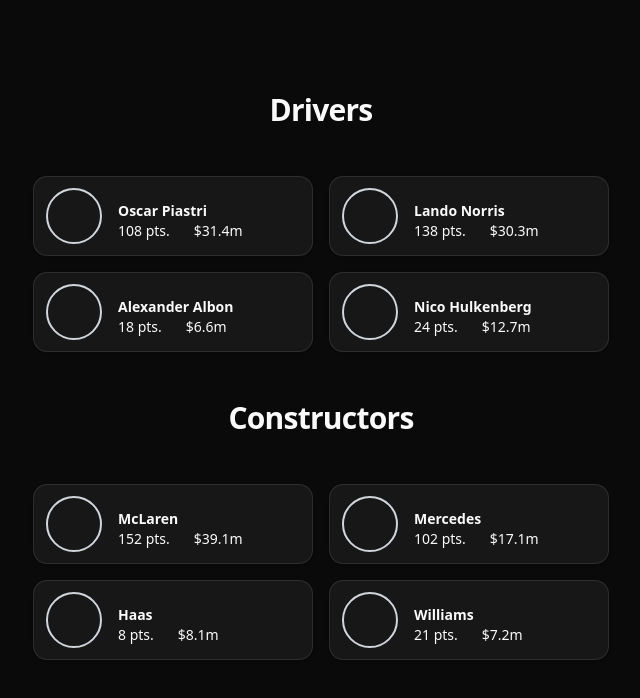
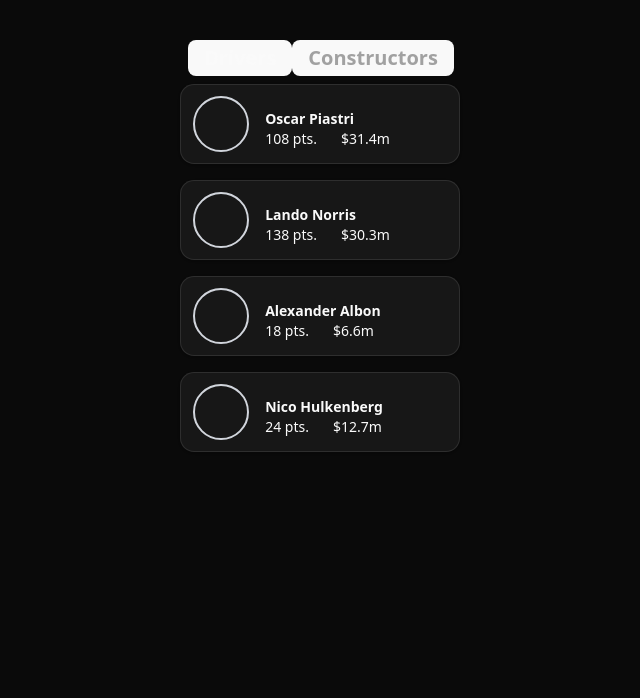
Before and after one commit to emsqrd/f1-companion, a React (Vite) app: page / in a window 1280 px wide. Shown: the top 698 px of the page, without its empty margins (319-959 px from the left). Built offline with nearby package versions, Linux system fonts and the light colour scheme.

Commit message:
feat: making driver/constructor buttons and adding new button variant for them

```diff
--- a/index.html
+++ b/index.html
@@ -4,7 +4,7 @@
     <meta charset="UTF-8" />
     <link rel="icon" type="image/svg+xml" href="/vite.svg" />
     <meta name="viewport" content="width=device-width, initial-scale=1.0" />
-    <title>Vite + React + TS</title>
+    <title>F1 Fantasy</title>
   </head>
   <body class="dark">
     <div id="root"></div>
--- a/src/App.tsx
+++ b/src/App.tsx
@@ -1,13 +1,20 @@
 import './App.css';
-import { ConstructorPicker } from './components/ConstructorPicker/ConstructorPicker';
 import { DriverPicker } from './components/DriverPicker/DriverPicker';
+import { Button } from './components/ui/button';
 
 function App() {
   return (
-    <div className="space-y-12">
+    <>
+      <div className="flex justify-between p-2">
+        <Button variant="header">Drivers</Button>
+
+        <Button variant="header" className="text-muted-foreground">
+          Constructors
+        </Button>
+      </div>
       <DriverPicker slotsCount={4} />
-      <ConstructorPicker slotsCount={4} />
-    </div>
+      {/* <ConstructorPicker slotsCount={4} /> */}
+    </>
   );
 }
 
--- a/src/components/ConstructorPicker/ConstructorPicker.tsx
+++ b/src/components/ConstructorPicker/ConstructorPicker.tsx
@@ -25,9 +25,6 @@
 
   return (
     <>
-      <h2 className="scroll-m-20 text-center text-3xl font-bold tracking-tight text-balance">
-        Constructors
-      </h2>
       <div className="grid grid-cols-2 gap-4">
         {slots.map((constructor, idx) => (
           <ConstructorCard
--- a/src/components/DriverPicker/DriverPicker.tsx
+++ b/src/components/DriverPicker/DriverPicker.tsx
@@ -25,10 +25,7 @@
 
   return (
     <>
-      <h2 className="scroll-m-20 text-center text-3xl font-bold tracking-tight text-balance">
-        Drivers
-      </h2>
-      <div className="grid grid-cols-2 gap-4">
+      <div className="grid grid-cols-1 gap-4">
         {slots.map((driver, idx) => (
           <DriverCard
             key={idx}
--- a/src/components/ui/button.tsx
+++ b/src/components/ui/button.tsx
@@ -4,7 +4,7 @@
 import * as React from 'react';
 
 const buttonVariants = cva(
-  "inline-flex items-center justify-center gap-2 whitespace-nowrap rounded-md text-sm font-medium transition-all disabled:pointer-events-none disabled:opacity-50 [&_svg]:pointer-events-none [&_svg:not([class*='size-'])]:size-4 shrink-0 [&_svg]:shrink-0 outline-none focus-visible:border-ring focus-visible:ring-ring/50 focus-visible:ring-[3px] aria-invalid:ring-destructive/20 dark:aria-invalid:ring-destructive/40 aria-invalid:border-destructive",
+  "inline-flex items-center cursor-pointer justify-center gap-2 whitespace-nowrap rounded-md transition-all disabled:pointer-events-none disabled:opacity-50 [&_svg]:pointer-events-none [&_svg:not([class*='size-'])]:size-4 shrink-0 [&_svg]:shrink-0 outline-none focus-visible:border-ring focus-visible:ring-ring/50 focus-visible:ring-[3px] aria-invalid:ring-destructive/20 dark:aria-invalid:ring-destructive/40 aria-invalid:border-destructive",
   {
     variants: {
       variant: {
@@ -16,6 +16,8 @@
         secondary: 'bg-secondary text-secondary-foreground shadow-xs hover:bg-secondary/80',
         ghost: 'hover:bg-accent hover:text-accent-foreground dark:hover:bg-accent/50',
         link: 'text-primary underline-offset-4 hover:underline',
+        header:
+          'text-xl font-bold p-0 hover:bg-accent hover:text-accent-foreground dark:hover:bg-accent/50',
       },
       size: {
         default: 'h-9 px-4 py-2 has-[>svg]:px-3',
--- a/src/index.css
+++ b/src/index.css
@@ -62,20 +62,9 @@
 body {
   margin: 0;
   display: flex;
-  place-items: center;
+  /* place-items: center; */
   min-width: 320px;
   min-height: 100vh;
-}
-
-button {
-  border-radius: 8px;
-  border: 1px solid transparent;
-  padding: 0.6em 1.2em;
-  font-size: 1em;
-  font-weight: 500;
-  font-family: inherit;
-  cursor: pointer;
-  transition: border-color 0.25s;
 }
 
 @media (prefers-color-scheme: light) {
```
